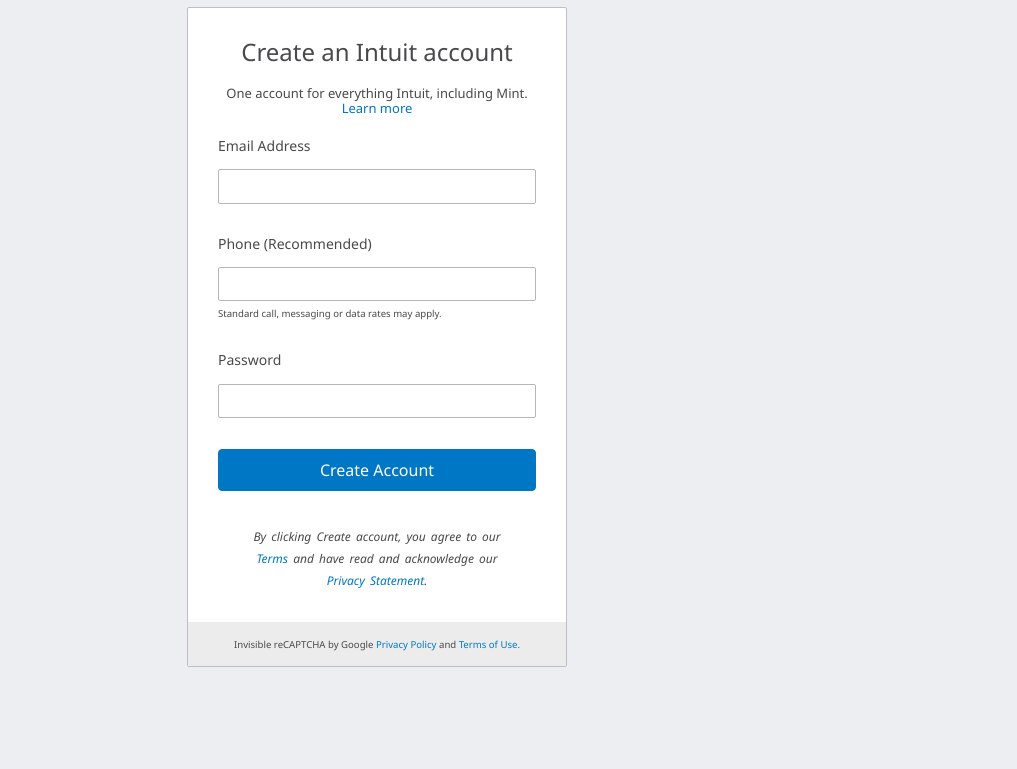
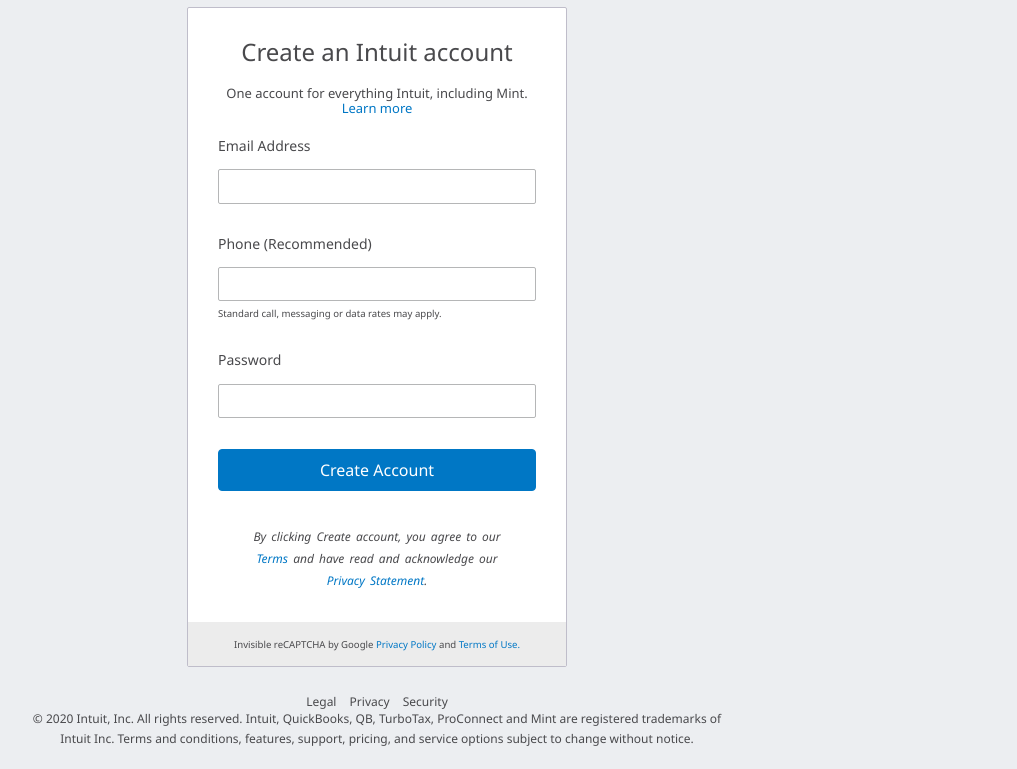
Before and after one commit to dipbazz/html-forms, a plain HTML site: page index.html in a window 1280 px wide. Shown: the part 177-946 px from the top of the page, without its empty margins (263-1280 px from the left). Before the commit the page ends 844 px from the top, so only its background shows below. Drawn offline with nearby package versions, Linux system fonts and the light colour scheme; some icons are missing.

Commit message:
Footer section elements added
- Nav links added and styled
- Copy right information paragraph is added and styled

```diff
--- a/index.html
+++ b/index.html
@@ -130,5 +130,17 @@
 
      </section>
 
+     <footer class="footer text-size-12 light-color">
+         <nav class="nav-link ">
+             <a href="#" class="hyperlink">Legal</a>
+             <a href="#" class="hyperlink">Privacy</a>
+             <a href="#" class="hyperlink">Security</a>
+         </nav>
+         <p class="copyright-info">
+            © 2020 Intuit, Inc. All rights reserved. Intuit, QuickBooks, QB, TurboTax, ProConnect and Mint are registered trademarks of Intuit Inc.
+            Terms and conditions, features, support, pricing, and service options subject to change without notice.
+         </p>
+    </footer>
+
  </body>
  </html>
--- a/styles/style.css
+++ b/styles/style.css
@@ -157,4 +157,20 @@ fieldset{
     margin: 25px -30px 0;
 }
 
+.footer {
+    text-align: center;
+    width: 54%;
+    margin: auto;
+    margin-top: 28px;
+}
+
+.nav-link .hyperlink {
+    color: #49494c;
+    padding: 5px;
+}
+
+.copyright-info {
+    margin-bottom: 20px;
+    line-height: 20px;
+}
 /* Footer */
```
